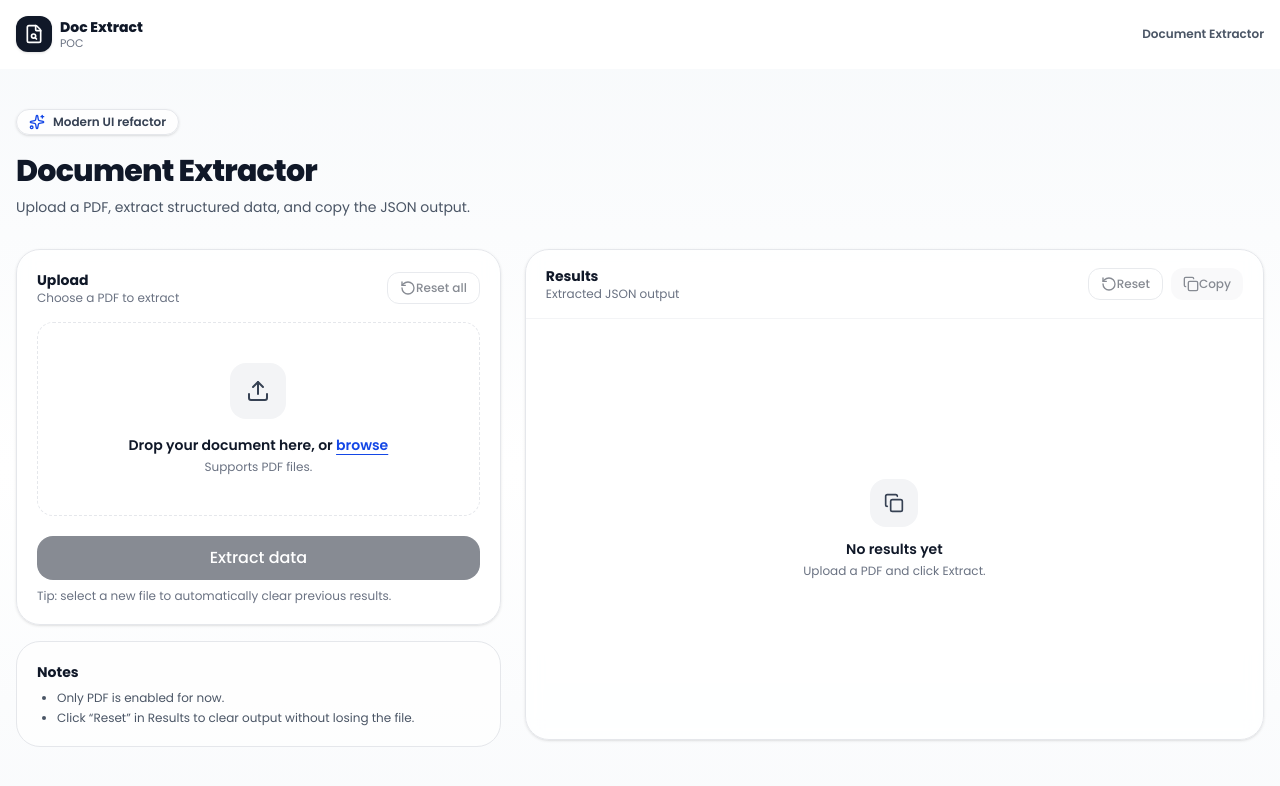
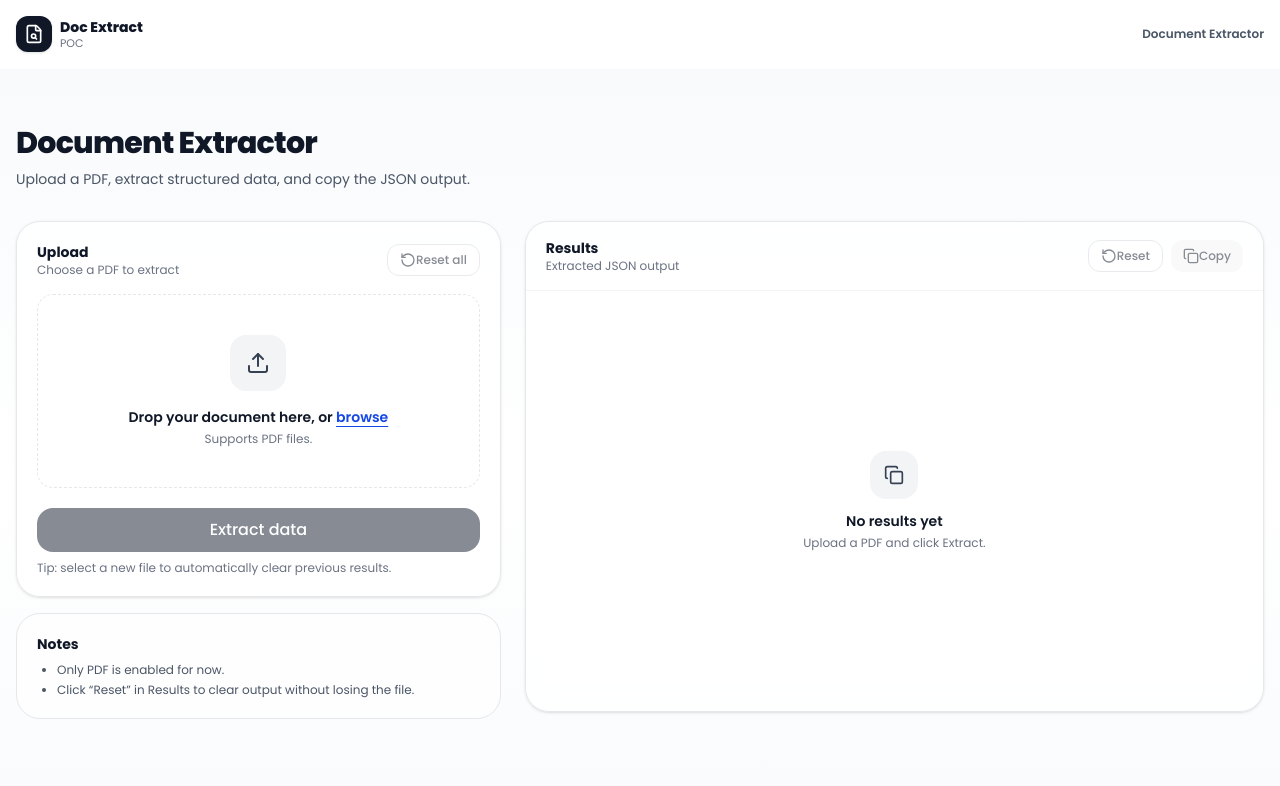
Before and after one commit to alonzojoe/doc-extract-poc, a React (Vite) app: page / in a window 1280 px wide. Shown: the top 786 px of the page. Built offline with nearby package versions, Linux system fonts and the light colour scheme.

Commit message:
refactor: remove titled data

```diff
--- a/src/pages/DocumentExtractorPage.tsx
+++ b/src/pages/DocumentExtractorPage.tsx
@@ -22,10 +22,7 @@ export const DocumentExtractorPage = () => {
       <section id="home" className="pt-10 pb-14">
         <Wrapper className="px-4">
           <div className="mb-8">
-            <div className="inline-flex items-center gap-2 rounded-full border border-gray-200 bg-white/80 px-3 py-1 text-xs font-semibold text-gray-700 shadow-sm">
-              <Sparkles className="size-4 text-blue-700" />
-              Modern UI refactor
-            </div>
+
             <h1 className="mt-4 text-2xl sm:text-3xl font-extrabold tracking-tight">
               Document Extractor
             </h1>
```
